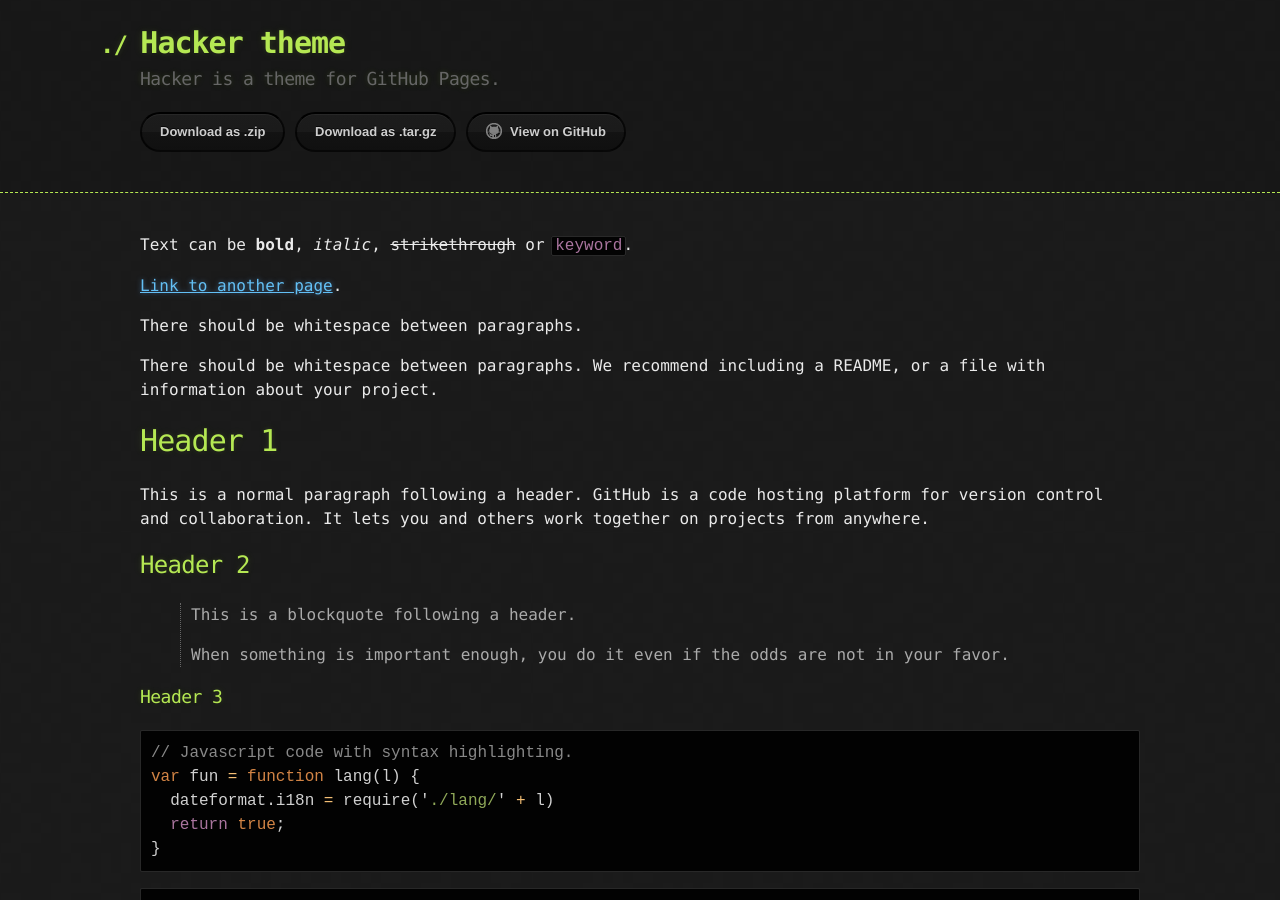
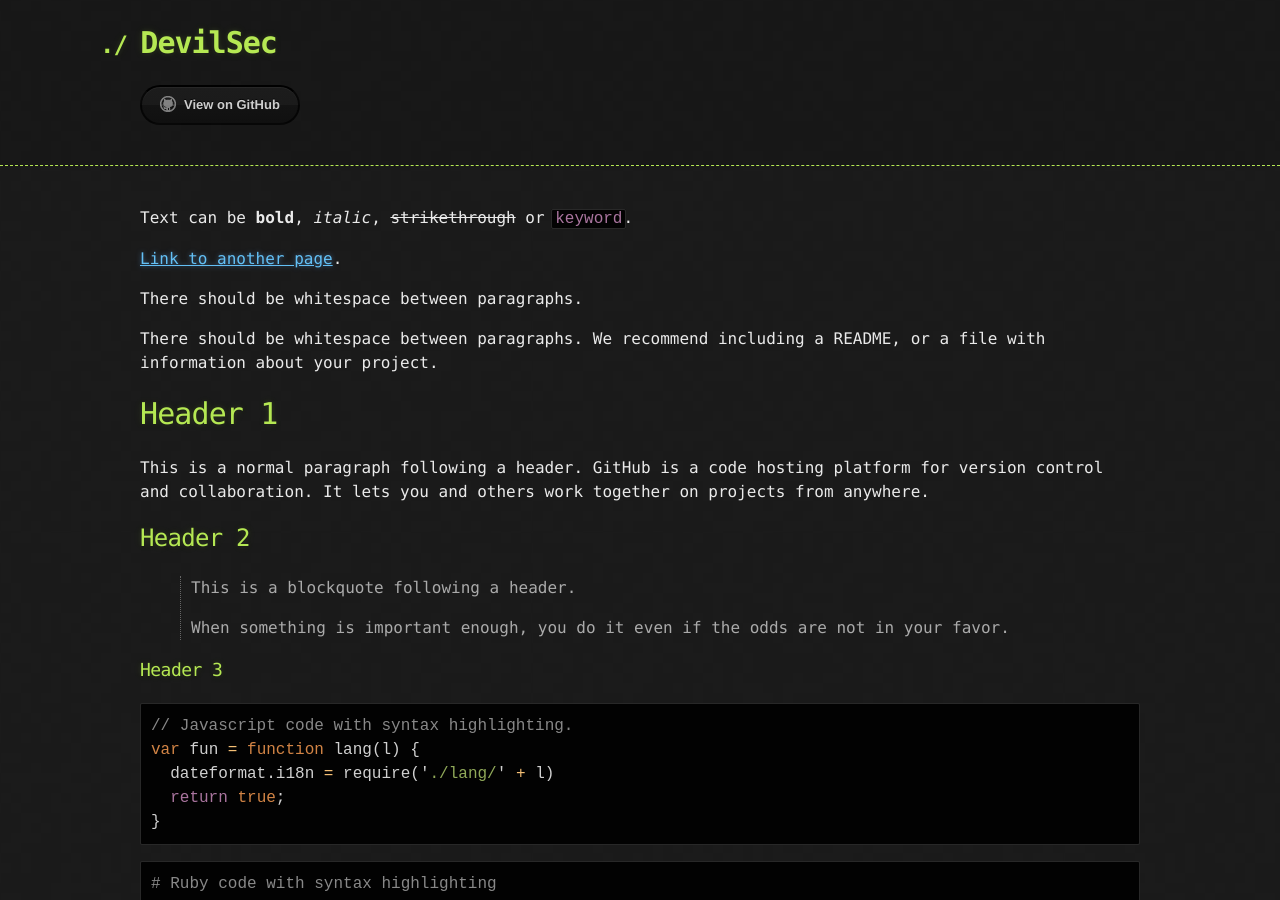
Before and after one commit to josephaorahim/asu_devilsec_website, a Jekyll site: the page built from index.md, in a window 1280 px wide and 900 px high. Built offline with Jekyll 4.4.1, drawn with Linux system fonts in a browser that asks for light colours; the repository's description, which GitHub fills in, is left out.

Commit message:
updated title and working on github link

```diff
--- a/_config.yml
+++ b/_config.yml
@@ -1,5 +1,5 @@
-title: Hacker theme
-description: Hacker is a theme for GitHub Pages.
-show_downloads: true
+title: DevilSec
+description:
+show_downloads: false
 google_analytics:
 theme: jekyll-theme-hacker
```
Also changed, not shown: index.md (+1 -0 lines), 2 other files.
